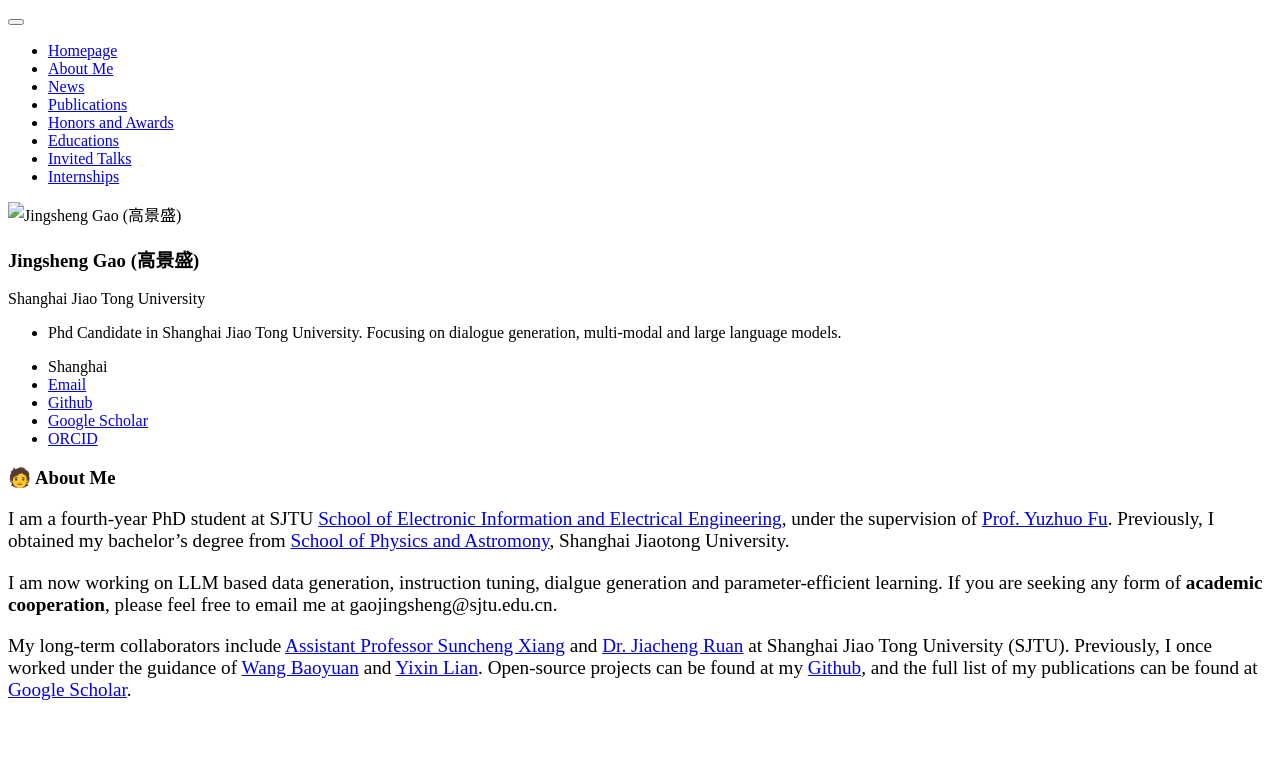
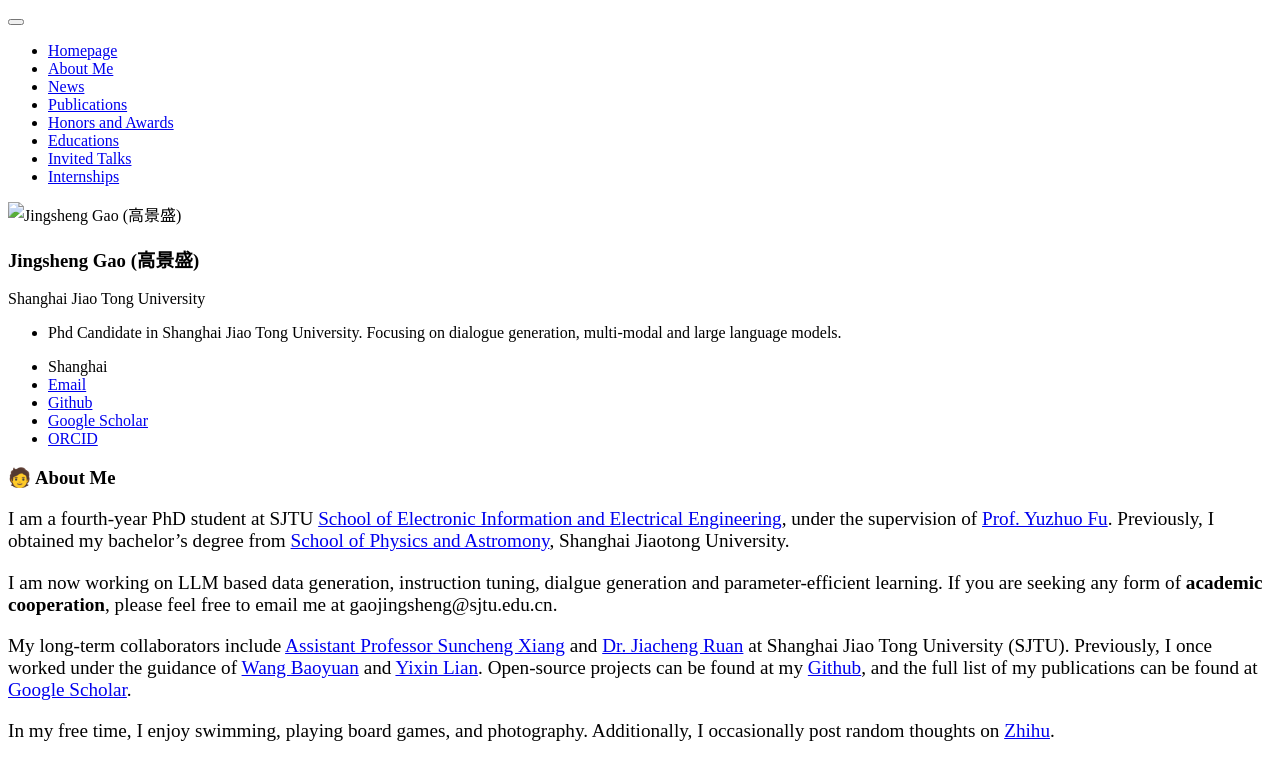
Before and after one commit to jerrynchen/jerrynchen.github.io, a Jekyll site: the page built from _pages/includes/intro.md, in a window 1280 px wide. Shown: the top 780 px of the page. Built offline with Jekyll 4.4.1, drawn with Linux system fonts in a browser that asks for light colours; our own code applies the rules of GitHub Pages for plain Markdown files.

Commit message:
upload all

```diff
--- a/_pages/includes/intro.md
+++ b/_pages/includes/intro.md
@@ -10,4 +10,6 @@ My long-term collaborators include [Assistant Professor Suncheng Xiang](https://
 
 <!-- I am expected to graduate in 2025. If you have any **suitable job recommendations**, please feel free to contact me. -->
 
+In my free time, I enjoy swimming, playing board games, and photography. Additionally, I occasionally post random thoughts on [Zhihu](https://www.zhihu.com/people/cautious-56).
+
 </div>
```
